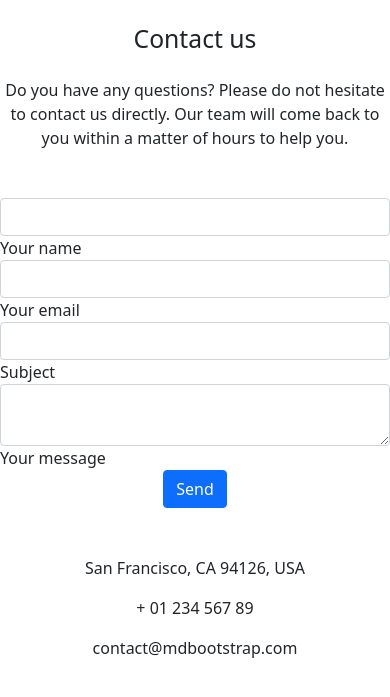
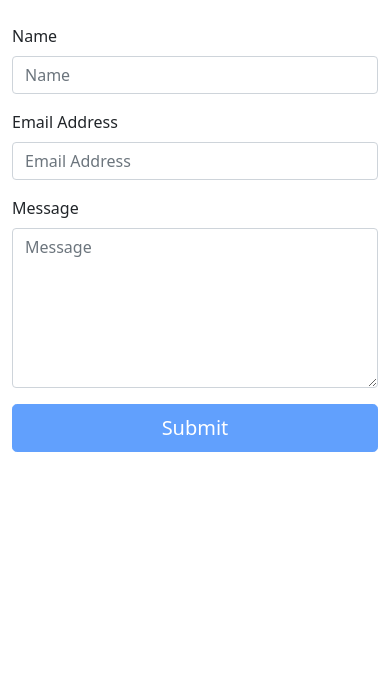
Before and after one commit to LaveenCarPooling/Laveen, a Django app: page /contactus/ in a window 390 px wide. Shown: the top 697 px of the page. Run offline with Django 3.2, Linux system fonts and the light colour scheme; some libraries are stand-ins or nearby versions.

Commit message:
Contact Us page included

```diff
--- a/laveen/templates/contactus.html
+++ b/laveen/templates/contactus.html
@@ -2,101 +2,53 @@
 {% block title %}Laveen-Contact Us{% endblock title %}
 {% block content %}
 
+<!-- Wrapper container -->
+<div class="container py-4">
 
-<!--Section: Contact v.2-->
-<section class="mb-4">
+    <!-- Bootstrap 5 starter form -->
+    <form id="contactForm" data-sb-form-api-token="API_TOKEN">
 
-  <!--Section heading-->
-  <h2 class="h1-responsive font-weight-bold text-center my-4">Contact us</h2>
-  <!--Section description-->
-  <p class="text-center w-responsive mx-auto mb-5">Do you have any questions? Please do not hesitate to contact us directly. Our team will come back to you within
-      a matter of hours to help you.</p>
+      <!-- Name input -->
+      <div class="mb-3">
+        <label class="form-label" for="name">Name</label>
+        <input class="form-control" id="name" type="text" placeholder="Name" data-sb-validations="required" />
+        <div class="invalid-feedback" data-sb-feedback="name:required">Name is required.</div>
+      </div>
 
-  <div class="row">
+      <!-- Email address input -->
+      <div class="mb-3">
+        <label class="form-label" for="emailAddress">Email Address</label>
+        <input class="form-control" id="emailAddress" type="email" placeholder="Email Address" data-sb-validations="required, email" />
+        <div class="invalid-feedback" data-sb-feedback="emailAddress:required">Email Address is required.</div>
+        <div class="invalid-feedback" data-sb-feedback="emailAddress:email">Email Address Email is not valid.</div>
+      </div>
 
-      <!--Grid column-->
-      <div class="col-md-9 mb-md-0 mb-5">
-          <form id="contact-form" name="contact-form" action="mail.php" method="POST">
+      <!-- Message input -->
+      <div class="mb-3">
+        <label class="form-label" for="message">Message</label>
+        <textarea class="form-control" id="message" type="text" placeholder="Message" style="height: 10rem;" data-sb-validations="required"></textarea>
+        <div class="invalid-feedback" data-sb-feedback="message:required">Message is required.</div>
+      </div>
 
-              <!--Grid row-->
-              <div class="row">
+      <!-- Form submissions success message -->
+      <div class="d-none" id="submitSuccessMessage">
+        <div class="text-center mb-3">Form submission successful!</div>
+      </div>
 
-                  <!--Grid column-->
-                  <div class="col-md-6">
-                      <div class="md-form mb-0">
-                          <input type="text" id="name" name="name" class="form-control">
-                          <label for="name" class="">Your name</label>
-                      </div>
-                  </div>
-                  <!--Grid column-->
+      <!-- Form submissions error message -->
+      <div class="d-none" id="submitErrorMessage">
+        <div class="text-center text-danger mb-3">Error sending message!</div>
+      </div>
 
-                  <!--Grid column-->
-                  <div class="col-md-6">
-                      <div class="md-form mb-0">
-                          <input type="text" id="email" name="email" class="form-control">
-                          <label for="email" class="">Your email</label>
-                      </div>
-                  </div>
-                  <!--Grid column-->
+      <!-- Form submit button -->
+      <div class="d-grid">
+        <button class="btn btn-primary btn-lg disabled" id="submitButton" type="submit">Submit</button>
+      </div>
 
-              </div>
-              <!--Grid row-->
-
-              <!--Grid row-->
-              <div class="row">
-                  <div class="col-md-12">
-                      <div class="md-form mb-0">
-                          <input type="text" id="subject" name="subject" class="form-control">
-                          <label for="subject" class="">Subject</label>
-                      </div>
-                  </div>
-              </div>
-              <!--Grid row-->
-
-              <!--Grid row-->
-              <div class="row">
-
-                  <!--Grid column-->
-                  <div class="col-md-12">
-
-                      <div class="md-form">
-                          <textarea type="text" id="message" name="message" rows="2" class="form-control md-textarea"></textarea>
-                          <label for="message">Your message</label>
-                      </div>
-
-                  </div>
-              </div>
-              <!--Grid row-->
-
-          </form>
-
-          <div class="text-center text-md-left">
-              <a class="btn btn-primary" onclick="document.getElementById('contact-form').submit();">Send</a>
-          </div>
-          <div class="status"></div>
-      </div>
-      <!--Grid column-->
-
-      <!--Grid column-->
-      <div class="col-md-3 text-center">
-          <ul class="list-unstyled mb-0">
-              <li><i class="fas fa-map-marker-alt fa-2x"></i>
-                  <p>San Francisco, CA 94126, USA</p>
-              </li>
-
-              <li><i class="fas fa-phone mt-4 fa-2x"></i>
-                  <p>+ 01 234 567 89</p>
-              </li>
-
-              <li><i class="fas fa-envelope mt-4 fa-2x"></i>
-                  <p>contact@mdbootstrap.com</p>
-              </li>
-          </ul>
-      </div>
-      <!--Grid column-->
+    </form>
 
   </div>
 
-</section>
-<!--Section: Contact v.2-->
+  <!-- SB Forms JS -->
+  <script src="https://cdn.startbootstrap.com/sb-forms-latest.js"></script>
 {% endblock content %}
```
